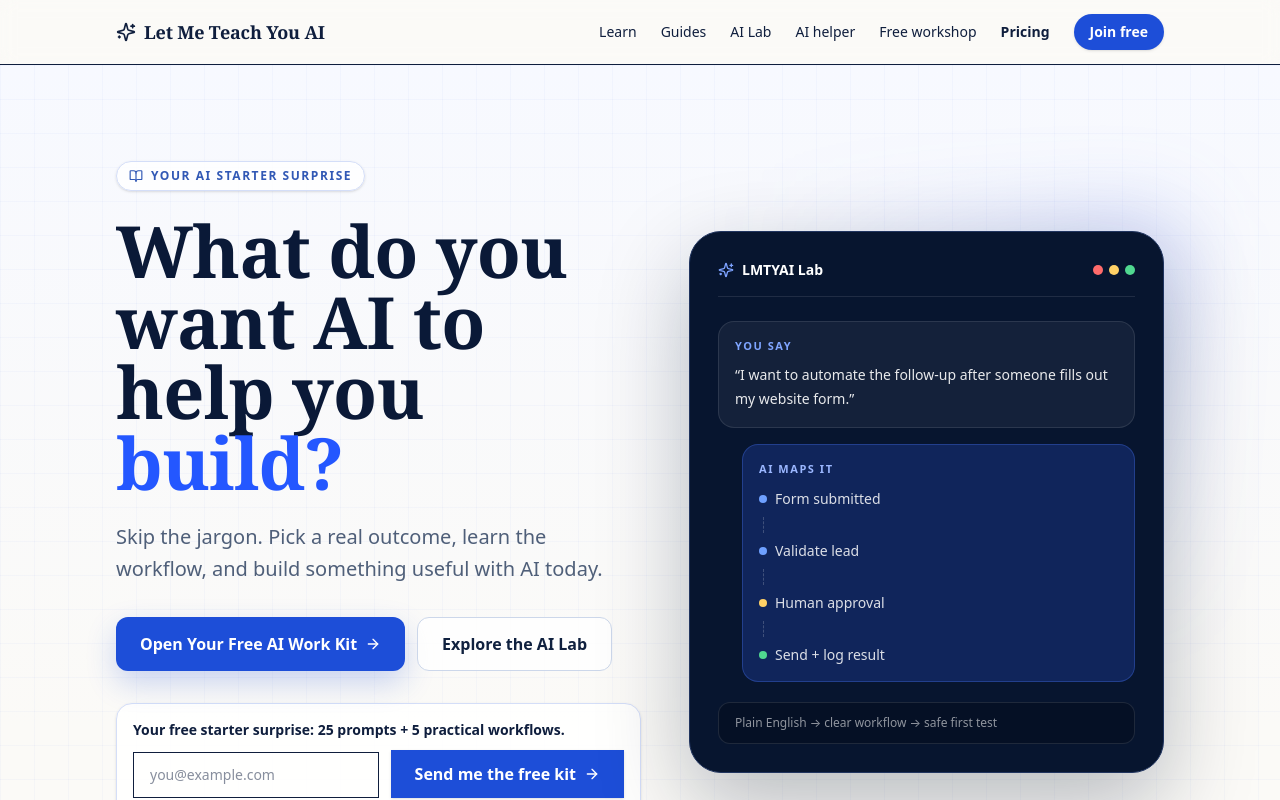
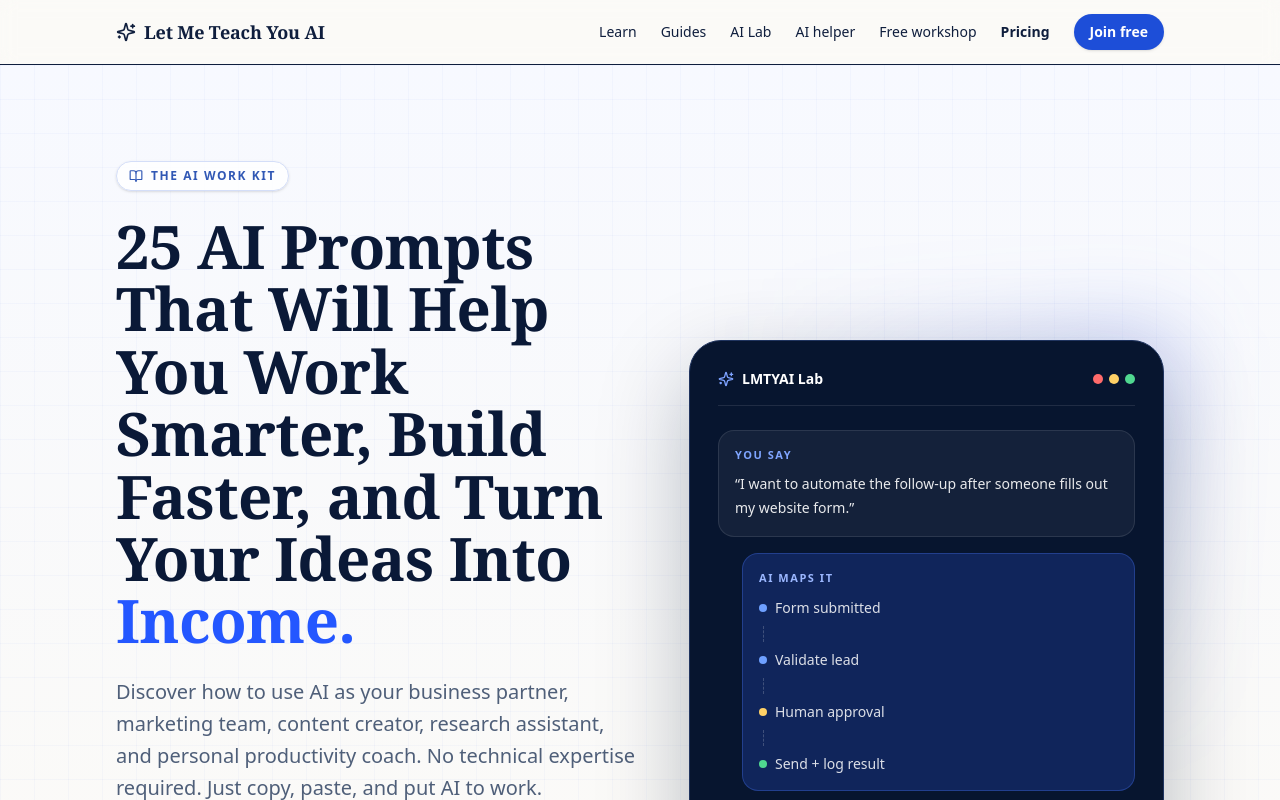
Before and after one commit to DopestT/Let-Me-Teach-You-AI, a Next.js app: page / in a window 1280 px wide. Shown: the top 800 px of the page. Built offline with nearby package versions, Linux system fonts and the light colour scheme; no server answers.

Commit message:
Improve homepage promise and free AI Work Kit conversion copy

```diff
--- a/app/page.tsx
+++ b/app/page.tsx
@@ -43,24 +43,24 @@ export default function HomePage() {
           <div>
             <span className="inline-flex items-center gap-2 rounded-full border border-[#d4def8] bg-white/80 px-3 py-1.5 text-xs font-bold uppercase tracking-[.13em] text-[#3158b5] shadow-sm">
               <BookOpen className="h-3.5 w-3.5" aria-hidden />
-              Your AI Starter Surprise
+              THE AI WORK KIT
             </span>
-            <h1 className="mt-6 max-w-3xl font-editorial text-5xl font-semibold leading-[.98] tracking-[-.035em] text-[#0a1937] sm:text-6xl lg:text-7xl">
-              What do you want AI to help you <span className="text-[#2457ff]">build?</span>
+            <h1 className="mt-6 max-w-3xl font-editorial text-4xl font-semibold leading-[1.04] tracking-[-.035em] text-[#0a1937] sm:text-5xl lg:text-6xl">
+              25 AI Prompts That Will Help You Work Smarter, Build Faster, and Turn Your Ideas Into <span className="text-[#2457ff]">Income.</span>
             </h1>
             <p className="mt-6 max-w-2xl text-lg leading-8 text-[#4f5f79] sm:text-xl">
-              Skip the jargon. Pick a real outcome, learn the workflow, and build something useful with AI today.
+              Discover how to use AI as your business partner, marketing team, content creator, research assistant, and personal productivity coach. No technical expertise required. Just copy, paste, and put AI to work.
             </p>
             <div className="mt-8 flex flex-wrap gap-3">
               <Link href="#work-kit-signup" className="primary-cta inline-flex items-center gap-2 rounded-xl px-6 py-3.5 font-bold shadow-[0_12px_30px_rgba(29,78,216,.22)]">
-                Open Your Free AI Work Kit <ArrowRight className="h-4 w-4" />
+                Get Your Free AI Work Kit <ArrowRight className="h-4 w-4" />
               </Link>
               <Link href="#lab" className="inline-flex items-center gap-2 rounded-xl border border-[#ccd7ea] bg-white/80 px-6 py-3.5 font-bold text-[#10213f] transition-colors hover:bg-white">
                 Explore the AI Lab
               </Link>
             </div>
             <div id="work-kit-signup" className="mt-8 max-w-xl rounded-2xl border border-[#d4def8] bg-white/90 p-4 shadow-sm">
-              <p className="mb-2 text-sm font-bold text-[#0f1e3d]">Your free starter surprise: 25 prompts + 5 practical workflows.</p>
+              <p className="mb-2 text-sm font-bold text-[#0f1e3d]">Get 25 practical prompts, 5 workflows, and a quick-start guide — free.</p>
               <SignupForm compact source="homepage-hero" buttonLabel="Send me the free kit" />
               <SubscriberCount className="mt-2 text-[#3158b5]" />
             </div>
```
